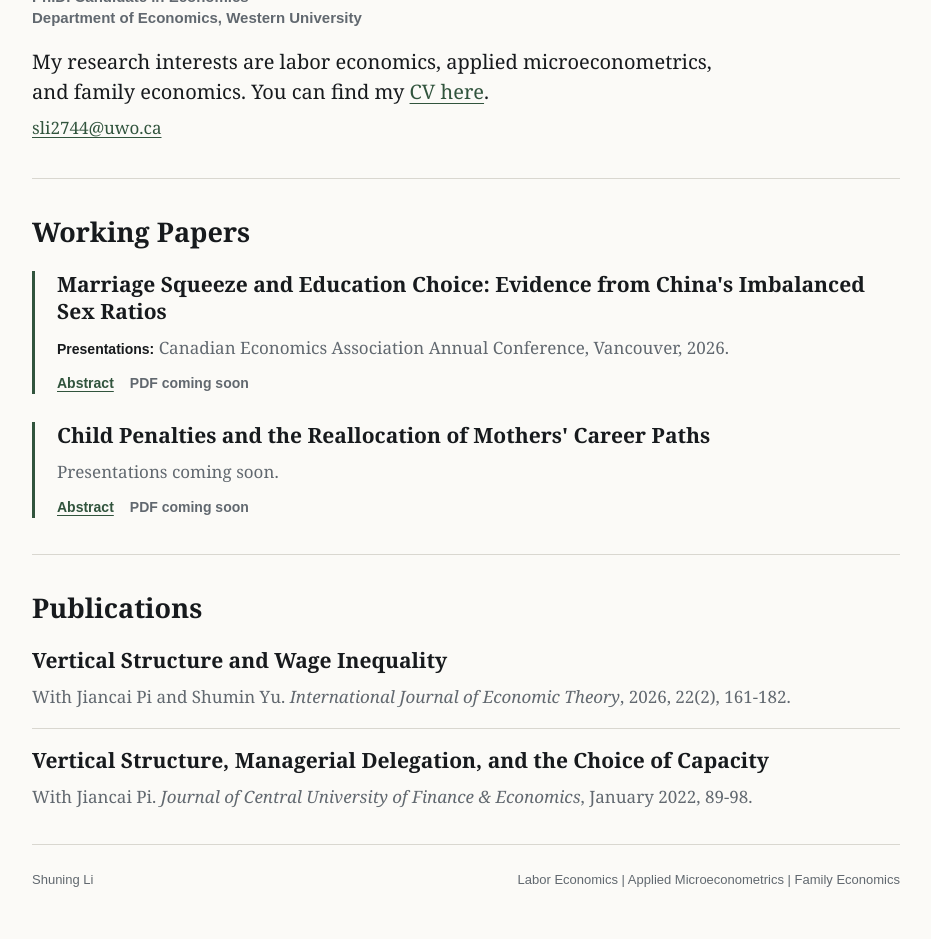
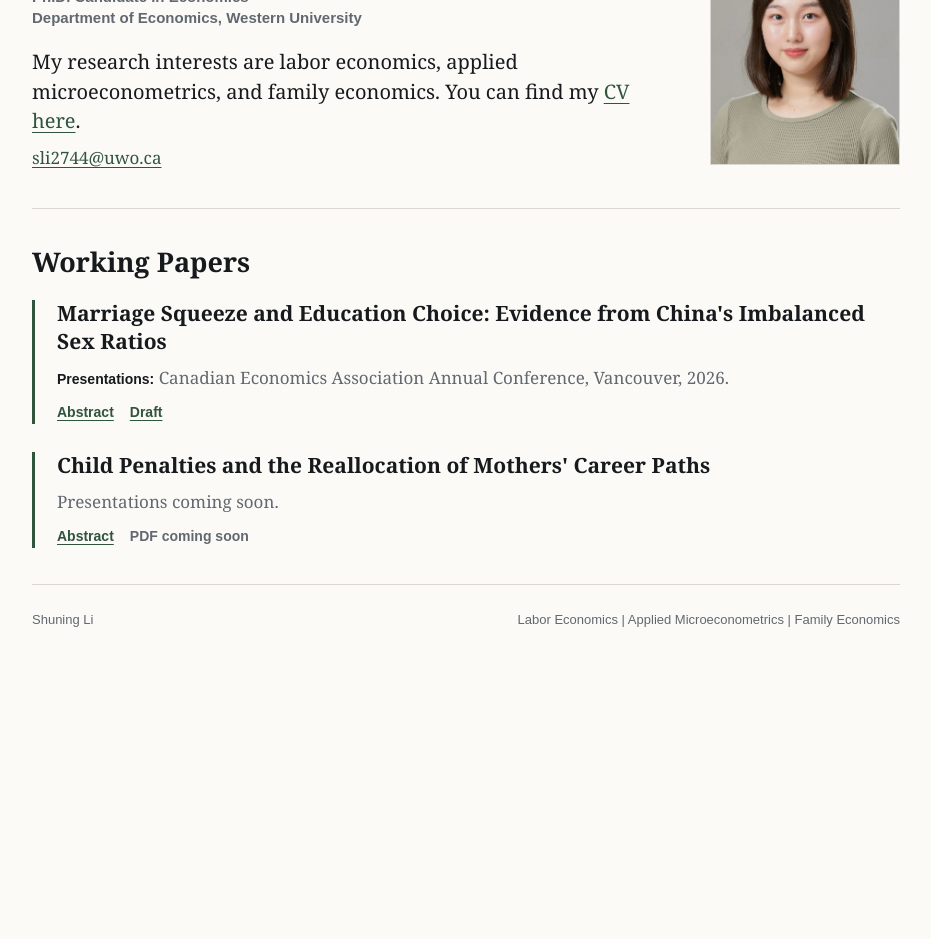
Before and after one commit to lishn6/lishn6.github.io, a plain HTML site: page index.html in a window 1280 px wide. Shown: the part 175-1114 px from the top of the page, without its empty margins (174-1105 px from the left). After the commit the page ends 853 px from the top, so only its background shows below. Drawn offline with Linux system fonts and the light colour scheme.

Commit message:
Update homepage research and headshot

```diff
--- a/index.html
+++ b/index.html
@@ -22,6 +22,7 @@
           </div>
         </nav>
 
+        <div class="intro-grid">
           <div class="intro-block">
             <h1>Shuning Li</h1>
             <p class="affiliation">
@@ -36,6 +37,8 @@
             <p class="contact-line">
               <a href="mailto:sli2744@uwo.ca">sli2744@uwo.ca</a>
             </p>
+          </div>
+          <img class="profile-photo" src="profile.jpg" alt="Shuning Li headshot">
         </div>
       </header>
 
@@ -57,7 +60,7 @@
                 imbalanced sex ratios.
               </p>
             </details>
-            <span class="pdf-soon">PDF coming soon</span>
+            <a href="SLi_SRMM_manuscript.pdf">Draft</a>
           </div>
         </article>
 
@@ -74,28 +77,6 @@
         </article>
       </section>
 
-      <section class="section compact" aria-labelledby="publications-title">
-        <h2 id="publications-title">Publications</h2>
-
-        <article class="publication">
-          <h3>Vertical Structure and Wage Inequality</h3>
-          <p>
-            With Jiancai Pi and Shumin Yu.
-            <em>International Journal of Economic Theory</em>, 2026, 22(2),
-            161-182.
-          </p>
-        </article>
-
-        <article class="publication">
-          <h3>Vertical Structure, Managerial Delegation, and the Choice of Capacity</h3>
-          <p>
-            With Jiancai Pi.
-            <em>Journal of Central University of Finance &amp; Economics</em>,
-            January 2022, 89-98.
-          </p>
-        </article>
-      </section>
-
       <footer class="footer">
         <span>Shuning Li</span>
         <span>Labor Economics | Applied Microeconometrics | Family Economics</span>
--- a/styles.css
+++ b/styles.css
@@ -76,8 +76,15 @@ a:hover {
   color: var(--accent);
 }
 
+.intro-grid {
+  align-items: start;
+  display: grid;
+  gap: 42px;
+  grid-template-columns: minmax(0, 1fr) 190px;
+}
+
 .intro-block {
-  max-width: 720px;
+  max-width: 680px;
 }
 
 .affiliation,
@@ -129,6 +136,15 @@ h3 {
 
 .contact-line {
   margin-bottom: 0;
+}
+
+.profile-photo {
+  aspect-ratio: 4 / 5;
+  border: 1px solid var(--line);
+  display: block;
+  object-fit: cover;
+  object-position: center top;
+  width: 190px;
 }
 
 .section {
@@ -215,25 +231,6 @@ h3 {
   max-width: 760px;
 }
 
-.publication {
-  border-top: 1px solid var(--line);
-  padding-top: 18px;
-}
-
-.publication + .publication {
-  margin-top: 18px;
-}
-
-.publication:first-of-type {
-  border-top: 0;
-  padding-top: 0;
-}
-
-.publication p {
-  color: var(--muted);
-  margin-bottom: 0;
-}
-
 .footer {
   color: var(--muted);
   display: flex;
@@ -265,6 +262,16 @@ h3 {
     gap: 14px;
   }
 
+  .intro-grid {
+    gap: 24px;
+    grid-template-columns: 1fr;
+  }
+
+  .profile-photo {
+    max-width: 210px;
+    width: 58%;
+  }
+
   h1 {
     font-size: 42px;
   }
```
Also changed, not shown: profile.jpg (added), 2 other files. Lines whose indentation alone changed are shown as unchanged.
